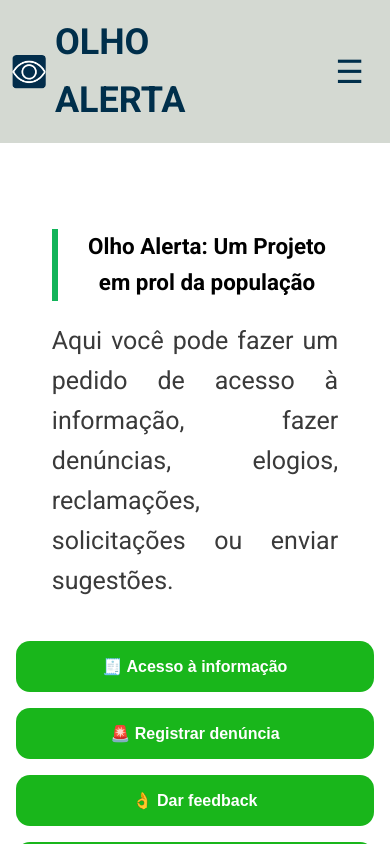
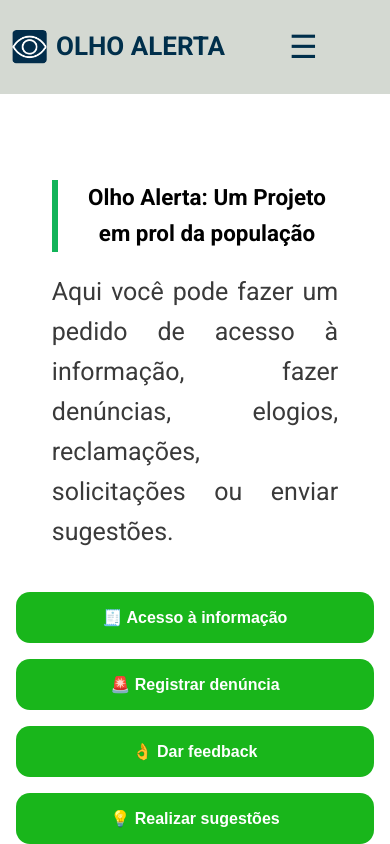
Before and after one commit to bieloliveiragps-spec/olho-alerta-backend, a website: page public/index.html in a window 390 px wide. Drawn offline with Linux system fonts and the light colour scheme.

Commit message:
Add files via upload

```diff
--- a/public/olhoalerta.css
+++ b/public/olhoalerta.css
@@ -43,7 +43,7 @@ header {
 
 .titulo {
   color: #002f4b;
-  font-size: 36px;
+  font-size: 26px;
 }
 
 /* NAV DESKTOP */
@@ -68,7 +68,7 @@ header {
   font-size: 32px;
   color: #002f4b;
   cursor: pointer;
-  margin-left: 58px;
+  margin-left: 50px;
 }
 
 /* ===== MOBILE ===== */
```
